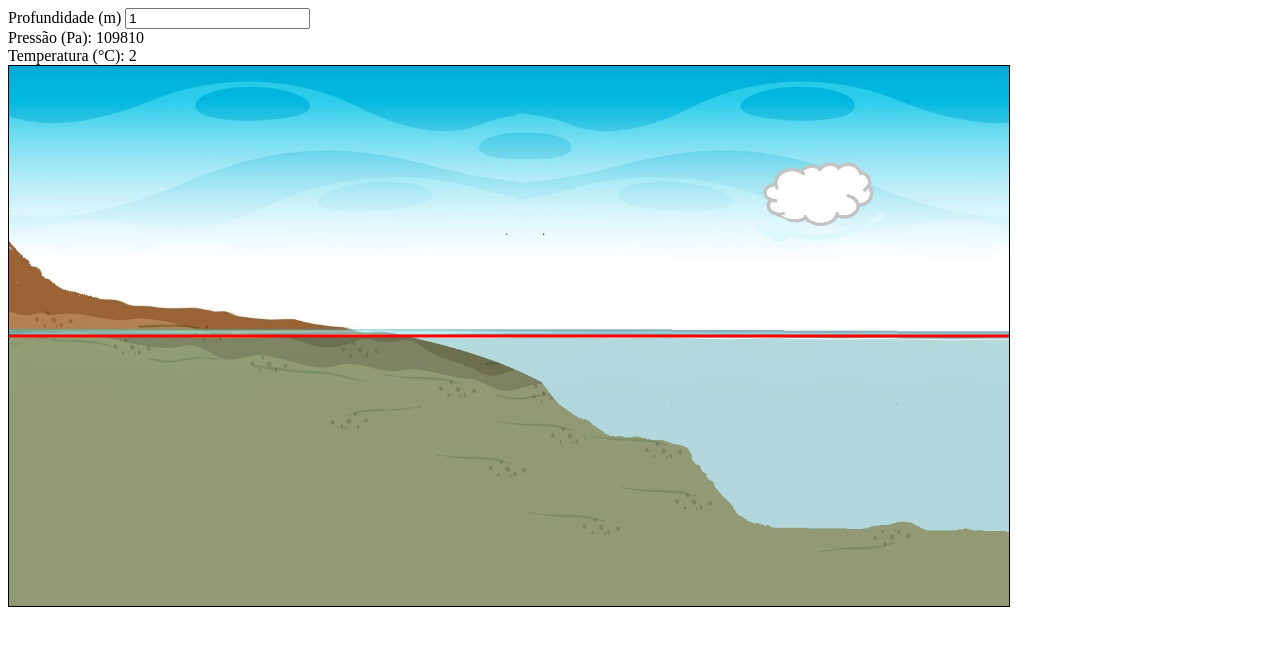
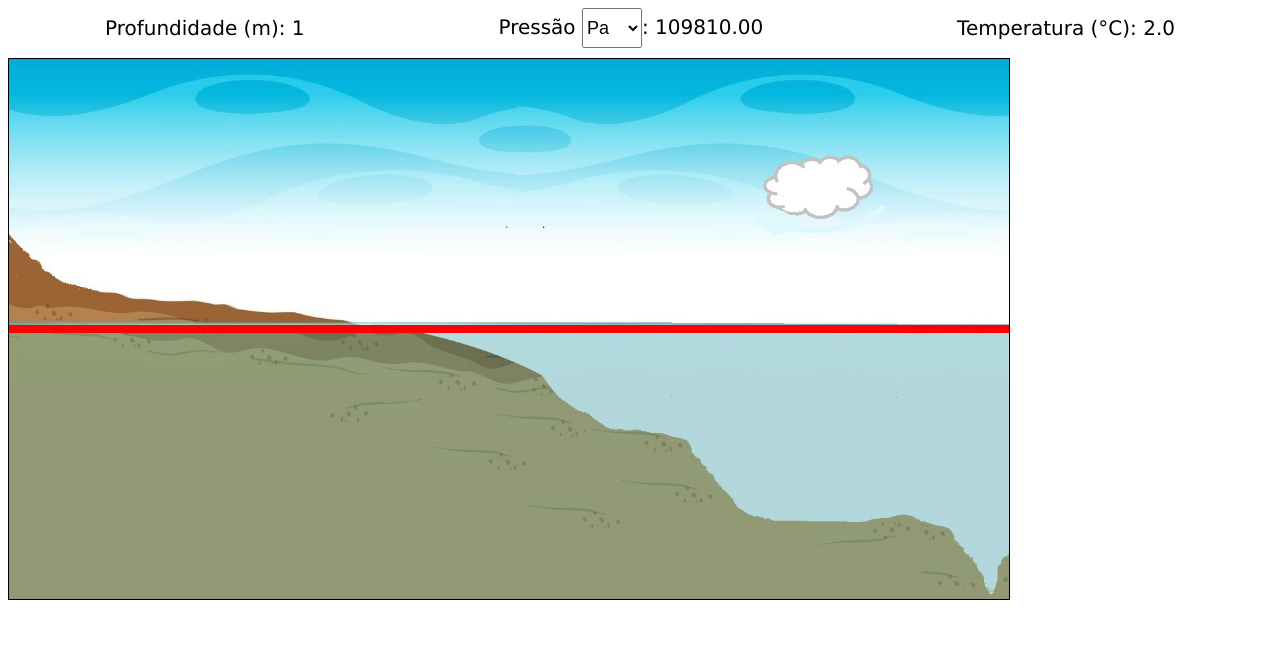
Before and after one commit to vgiebeluka/vgiebeluka.github.io, a plain HTML site: page simulacao_pressao.html in a window 1280 px wide. Drawn offline with Linux system fonts and the light colour scheme.

Commit message:
pressao vfinal

```diff
--- a/simulacao_pressao.html
+++ b/simulacao_pressao.html
@@ -8,25 +8,49 @@
 
     #tela {
         border: 1px solid black;
-        background-image: url(/img/Pressão.jpg);
+        background-image: url(/img/Pressao02.jpg);
         background-size: contain;
         max-width: 1000px;
+    }
+
+    .displaynumeros {
+        display: flex;
+        flex-direction: row;
+        justify-content: space-around;
+        margin-bottom: 10px;
+        font-family: 'Lucida Sans', 'Lucida Sans Regular', 'Lucida Grande', 'Lucida Sans Unicode', Geneva, Verdana, sans-serif;
+        font-size: 20px;
+        align-items: center;
+
+    }
+
+    #unidadePressao {
+        width: 60px;
+        height: 40px;
+        font-size: 18px;
     }
 
 </style>
 </head>
 <body>
+    <div class="displaynumeros">
         <div>
             <label for="altitude" id="altprof">Altitude (m): </label>
-    <input type="number" id="altitude" value="0">
+            <span type="number" id="altitude">-</span>
         </div>
         <div>
-    <label for="pressure">Pressão (Pa): </label>
+            <label for="pressure">Pressão <select name="unidadepressao" id="unidadePressao">
+                <option value="Pa">Pa</option>
+                <option value="KPa">KPa</option>
+                <option value="atm">atm</option>
+                <option value="Bar">Bar</option>
+            </select>: </label>
             <span id="displayPressao">-</span>
         </div>
         <div>
             <label for="temp">Temperatura (°C): </label>
             <span id="displayTemp">-</span>
+        </div>
     </div>
 <canvas id="tela" width="1000" height="540"></canvas>
 <div id="exibicaoValores"></div>
@@ -57,6 +81,7 @@
         { x: 10000, y: -46.75 }
     ];
 
+    // Seleção de elementos do DOM
     const tela = document.getElementById('tela');
     const contexto = tela.getContext('2d');
     const exibicaoValores = document.getElementById('exibicaoValores');
@@ -64,45 +89,53 @@ const entradaAltitude = document.getElementById('altitude');
     const exibicaoPressao = document.getElementById('displayPressao');
     const exibicaoTemp = document.getElementById('displayTemp');
     const altprof = document.getElementById('altprof');
+    const unidadePressao = document.getElementById('unidadePressao');
 
-const larguraBarra = 3;
+    // Definindo dimensões e variáveis iniciais
+    const larguraBarra = 8;
     const metadeAlturaCanvas = tela.height / 2;
     let posYBarra = metadeAlturaCanvas;
     let valorBarra = 0;
     let valorBarra2 = 0;
+    let pressaoAtual = 0;
 
+    // Função para desenhar a barra no canvas
     function desenharBarra() {
         contexto.clearRect(0, 0, tela.width, tela.height);
         contexto.fillStyle = 'red';
         contexto.fillRect(0, posYBarra - (larguraBarra / 2), tela.width, larguraBarra);
     }
 
+    // Função para atualizar os valores de altitude/profundidade e pressão
     function atualizarValores() {
         const maxPosicao = metadeAlturaCanvas - (larguraBarra / 2);
         let temperatura;
 
+        // Verificando se a posição da barra é acima ou abaixo da metade da altura do canvas
         if (posYBarra < metadeAlturaCanvas) {
             valorBarra = Math.round(((metadeAlturaCanvas - posYBarra) / maxPosicao) * 10000);
             const altitude = valorBarra;
             temperatura = interpolarTemperatura(altitude);
-        const pressao = P0 * Math.exp((-g * M * altitude ) / (R * (temperatura + 273.15)));
-        exibicaoPressao.textContent = pressao.toFixed(0);
-        displayTemp.textContent = temperatura.toFixed(1);
-        altprof.textContent = "Altitude (m)";
+            pressaoAtual = P0 * Math.exp((-g * M * altitude) / (R * (temperatura + 273.15)));
+            exibicaoPressao.textContent = pressaoAtual.toFixed(0);
+            exibicaoTemp.textContent = temperatura.toFixed(1);
+            altprof.textContent = "Altitude (m):";
         } else {
             valorBarra = Math.max(1, Math.round(((posYBarra - metadeAlturaCanvas) / maxPosicao) * 10000));
             const profundidade = valorBarra;
-        const pressao = (rho * gAgua * profundidade) + 1e5 * profundidade;
-        exibicaoPressao.textContent = pressao.toFixed(0);
-        temperatura = 2;
-        displayTemp.textContent = temperatura.toFixed(0);
-        altprof.textContent = "Profundidade (m)";
+            pressaoAtual = (rho * gAgua * profundidade) + 1e5 * profundidade;
+            exibicaoPressao.textContent = pressaoAtual.toFixed(0);
+            temperatura = 2.0; // Temperatura constante para profundidade
+            exibicaoTemp.textContent = temperatura.toFixed(1);
+            altprof.textContent = "Profundidade (m):";
         }
 
         valorBarra2 = -valorBarra;
-    entradaAltitude.value = valorBarra;
+        entradaAltitude.textContent = valorBarra;
+        atualizarPressaoConvertida();
     }
 
+    // Função para interpolar a temperatura baseada na altitude
     function interpolarTemperatura(altitude) {
         for (let i = 0; i < tabela.length - 1; i++) {
             if (altitude >= tabela[i].x && altitude < tabela[i + 1].x) {
@@ -116,6 +149,28 @@ function interpolarTemperatura(altitude) {
         return tabela[tabela.length - 1].y;
     }
 
+    // Função para converter a pressão em diferentes unidades
+    function converterPressao(valor, unidade) {
+        const conversoes = {
+            'Pa': valor,
+            'KPa': valor / 1000,
+            'atm': valor / 101325,
+            'Bar': valor / 100000
+        };
+        return conversoes[unidade];
+    }
+
+    // Função para atualizar a exibição da pressão convertida
+    function atualizarPressaoConvertida() {
+        const unidade = unidadePressao.value;
+        const pressaoConvertida = converterPressao(pressaoAtual, unidade);
+        exibicaoPressao.textContent = pressaoConvertida.toFixed(2);
+    }
+
+    // Adiciona um evento para atualizar a pressão convertida quando a unidade é alterada
+    unidadePressao.addEventListener('change', atualizarPressaoConvertida);
+
+    // Adiciona um evento para atualizar a posição da barra e os valores quando o mouse é movido
     tela.addEventListener('mousemove', function(event) {
         posYBarra = event.clientY - tela.getBoundingClientRect().top;
         posYBarra = Math.min(Math.max(posYBarra, larguraBarra / 2), tela.height - larguraBarra / 2);
@@ -123,12 +178,11 @@ tela.addEventListener('mousemove', function(event) {
         desenharBarra();
     });
 
-desenharBarra();
-atualizarValores();
-
-    // Desenho
+    // Inicializa o desenho da barra e os valores
     desenharBarra();
     atualizarValores();
 </script>
+
+
 </body>
 </html>
```
Also changed, not shown: gravitacao.html (+1 -1 lines), img/Pressao02.jpg (added). Lines whose indentation alone changed are shown as unchanged.
